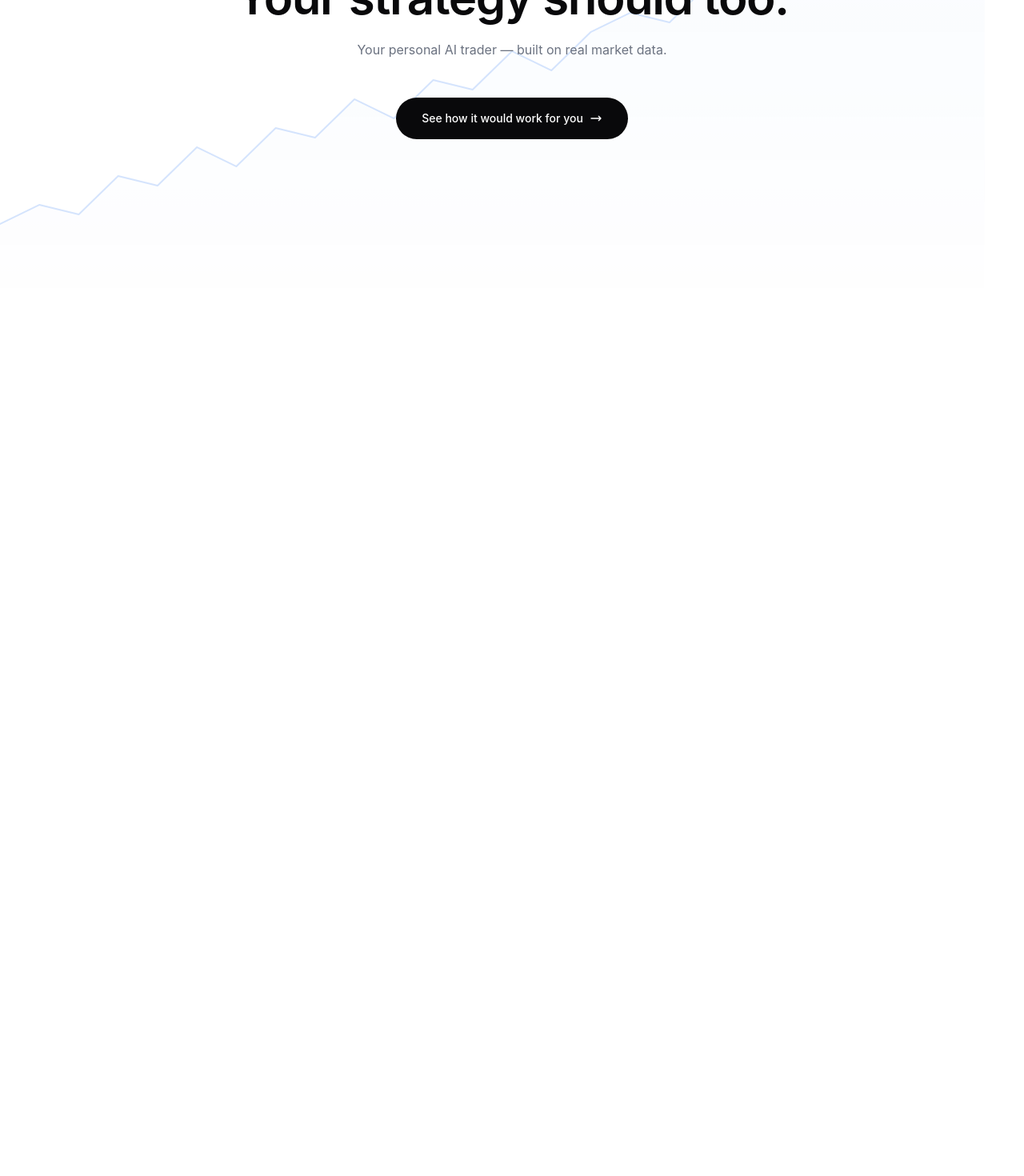
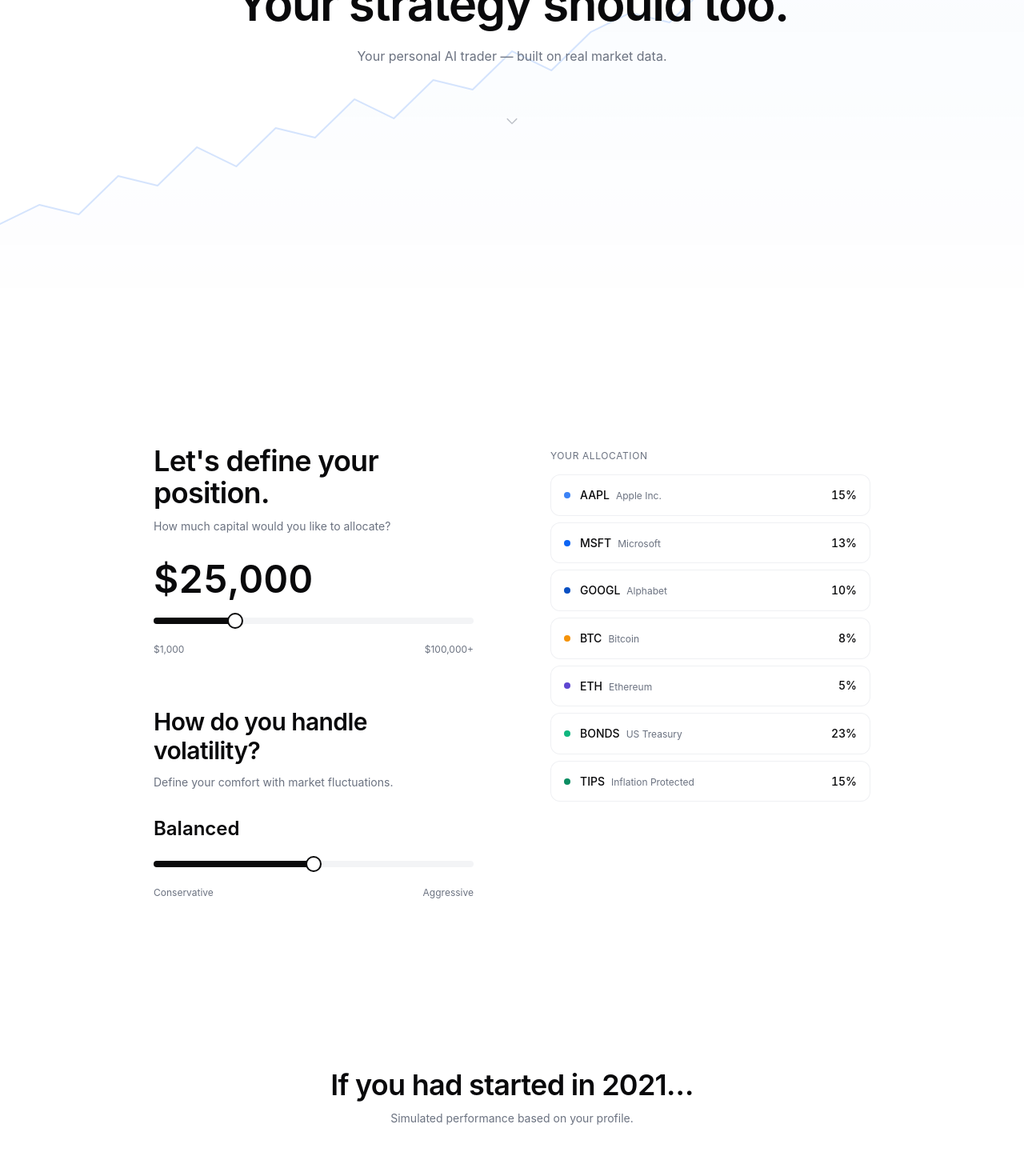
Before and after one commit to modernic13-blip/hackITBA2, a React (Vite) app: page / in a window 1280 px wide. Shown: the part 360-1830 px from the top of the page at 80% size. Before the commit the page ends 800 px from the top, so only its background shows below. Built offline with nearby package versions, Linux system fonts and the light colour scheme; the HTML template or start-up script is replaced by a standard one.

Commit message:
Switched flow to scroll sections

```diff
--- a/src/components/BacktestingReveal.tsx
+++ b/src/components/BacktestingReveal.tsx
@@ -1,13 +1,7 @@
-import { useState, useEffect } from "react";
-import { motion } from "framer-motion";
+import { useState, useEffect, useRef } from "react";
+import { motion, useInView } from "framer-motion";
 import {
-  LineChart,
-  Line,
-  XAxis,
-  YAxis,
-  ResponsiveContainer,
-  ReferenceDot,
-  Tooltip,
+  LineChart, Line, XAxis, YAxis, ResponsiveContainer, ReferenceDot, Tooltip,
 } from "recharts";
 import { portfolioGrowthData, backtestMetrics, backtestAnnotations } from "@/data/mockData";
 
@@ -15,6 +9,9 @@ const BacktestingReveal = ({ capital, risk }: { capital: number; risk: number })
   const [visiblePoints, setVisiblePoints] = useState(0);
   const [showMetrics, setShowMetrics] = useState(false);
   const [showAnnotation, setShowAnnotation] = useState(-1);
+  const sectionRef = useRef<HTMLDivElement>(null);
+  const isInView = useInView(sectionRef, { once: true, margin: "-200px" });
+  const hasStarted = useRef(false);
 
   const multiplier = capital / 10000;
   const riskMultiplier = 0.8 + (risk / 100) * 0.4;
@@ -25,6 +22,9 @@ const BacktestingReveal = ({ capital, risk }: { capital: number; risk: number })
   }));
 
   useEffect(() => {
+    if (!isInView || hasStarted.current) return;
+    hasStarted.current = true;
+
     const interval = setInterval(() => {
       setVisiblePoints((prev) => {
         if (prev >= chartData.length) {
@@ -32,30 +32,28 @@ const BacktestingReveal = ({ capital, risk }: { capital: number; risk: number })
           setTimeout(() => setShowMetrics(true), 500);
           return prev;
         }
-
-        // Pause at drawdown points
         const annotation = backtestAnnotations.find((a) => a.index === prev);
         if (annotation) {
           setShowAnnotation(prev);
           setTimeout(() => setShowAnnotation(-1), 2000);
         }
-
         return prev + 1;
       });
     }, 200);
     return () => clearInterval(interval);
-  }, [chartData.length]);
+  }, [isInView, chartData.length]);
 
   const animatedData = chartData.slice(0, visiblePoints);
   const finalValue = chartData[chartData.length - 1]?.value ?? 0;
   const totalReturn = ((finalValue - chartData[0].value) / chartData[0].value * 100).toFixed(1);
 
   return (
-    <section className="min-h-screen flex items-center justify-center px-6 py-24">
+    <section ref={sectionRef} className="min-h-screen flex items-center justify-center px-6 py-24">
       <div className="w-full max-w-4xl space-y-16">
         <motion.div
           initial={{ opacity: 0, y: 20 }}
-          animate={{ opacity: 1, y: 0 }}
+          whileInView={{ opacity: 1, y: 0 }}
+          viewport={{ once: true }}
           transition={{ duration: 0.6 }}
           className="text-center"
         >
@@ -67,66 +65,32 @@ const BacktestingReveal = ({ capital, risk }: { capital: number; risk: number })
           </p>
         </motion.div>
 
-        {/* Chart */}
         <motion.div
           initial={{ opacity: 0 }}
-          animate={{ opacity: 1 }}
+          whileInView={{ opacity: 1 }}
+          viewport={{ once: true }}
           transition={{ duration: 0.8, delay: 0.3 }}
           className="relative"
         >
           <div className="h-[360px] w-full">
             <ResponsiveContainer width="100%" height="100%">
               <LineChart data={animatedData} margin={{ top: 20, right: 20, bottom: 20, left: 20 }}>
-                <XAxis
-                  dataKey="month"
-                  axisLine={false}
-                  tickLine={false}
-                  tick={{ fontSize: 11, fill: "hsl(220, 9%, 46%)" }}
-                  interval="preserveStartEnd"
-                />
-                <YAxis
-                  axisLine={false}
-                  tickLine={false}
-                  tick={{ fontSize: 11, fill: "hsl(220, 9%, 46%)" }}
-                  tickFormatter={(v) => `$${(v / 1000).toFixed(0)}k`}
-                  width={50}
-                />
+                <XAxis dataKey="month" axisLine={false} tickLine={false} tick={{ fontSize: 11, fill: "hsl(220, 9%, 46%)" }} interval="preserveStartEnd" />
+                <YAxis axisLine={false} tickLine={false} tick={{ fontSize: 11, fill: "hsl(220, 9%, 46%)" }} tickFormatter={(v) => `$${(v / 1000).toFixed(0)}k`} width={50} />
                 <Tooltip
-                  contentStyle={{
-                    background: "hsl(0, 0%, 100%)",
-                    border: "1px solid hsl(220, 13%, 91%)",
-                    borderRadius: "8px",
-                    fontSize: "12px",
-                    boxShadow: "0 4px 12px rgba(0,0,0,0.08)",
-                  }}
+                  contentStyle={{ background: "hsl(0, 0%, 100%)", border: "1px solid hsl(220, 13%, 91%)", borderRadius: "8px", fontSize: "12px", boxShadow: "0 4px 12px rgba(0,0,0,0.08)" }}
                   formatter={(value: number) => [`$${value.toLocaleString()}`, "Portfolio Value"]}
                 />
-                <Line
-                  type="monotone"
-                  dataKey="value"
-                  stroke="hsl(217, 91%, 60%)"
-                  strokeWidth={2.5}
-                  dot={false}
-                  animationDuration={0}
-                />
+                <Line type="monotone" dataKey="value" stroke="hsl(217, 91%, 60%)" strokeWidth={2.5} dot={false} animationDuration={0} />
                 {backtestAnnotations.map((ann) =>
                   visiblePoints > ann.index ? (
-                    <ReferenceDot
-                      key={ann.index}
-                      x={chartData[ann.index]?.month}
-                      y={chartData[ann.index]?.value * multiplier * riskMultiplier}
-                      r={4}
-                      fill="hsl(217, 91%, 60%)"
-                      stroke="hsl(0, 0%, 100%)"
-                      strokeWidth={2}
-                    />
+                    <ReferenceDot key={ann.index} x={chartData[ann.index]?.month} y={chartData[ann.index]?.value * multiplier * riskMultiplier} r={4} fill="hsl(217, 91%, 60%)" stroke="hsl(0, 0%, 100%)" strokeWidth={2} />
                   ) : null
                 )}
               </LineChart>
             </ResponsiveContainer>
           </div>
 
-          {/* Floating annotation */}
           {showAnnotation >= 0 && (
             <motion.div
               initial={{ opacity: 0, y: 8 }}
@@ -139,14 +103,8 @@ const BacktestingReveal = ({ capital, risk }: { capital: number; risk: number })
           )}
         </motion.div>
 
-        {/* Metrics */}
         {showMetrics && (
-          <motion.div
-            initial={{ opacity: 0, y: 20 }}
-            animate={{ opacity: 1, y: 0 }}
-            transition={{ duration: 0.6 }}
-            className="grid grid-cols-1 sm:grid-cols-3 gap-6"
-          >
+          <motion.div initial={{ opacity: 0, y: 20 }} animate={{ opacity: 1, y: 0 }} transition={{ duration: 0.6 }} className="grid grid-cols-1 sm:grid-cols-3 gap-6">
             <div className="text-center p-6 rounded-xl border border-border bg-card">
               <p className="text-xs text-muted-foreground uppercase tracking-wider mb-2">Total Return</p>
               <p className="text-3xl font-semibold text-success">+{totalReturn}%</p>
@@ -162,14 +120,8 @@ const BacktestingReveal = ({ capital, risk }: { capital: number; risk: number })
           </motion.div>
         )}
 
-        {/* Microcopy */}
         {showMetrics && (
-          <motion.div
-            initial={{ opacity: 0 }}
-            animate={{ opacity: 1 }}
-            transition={{ delay: 0.4 }}
-            className="text-center space-y-1"
-          >
+          <motion.div initial={{ opacity: 0 }} animate={{ opacity: 1 }} transition={{ delay: 0.4 }} className="text-center space-y-1">
             <p className="text-sm text-muted-foreground">Not perfect. But adaptive.</p>
             <p className="text-xs text-muted-foreground/70">Designed to respond, not predict.</p>
           </motion.div>
--- a/src/components/HeroSection.tsx
+++ b/src/components/HeroSection.tsx
@@ -8,7 +8,6 @@ const PortfolioLine = () => {
   useEffect(() => {
     const canvas = canvasRef.current;
     if (!canvas) return;
-
     const ctx = canvas.getContext("2d");
     if (!ctx) return;
 
@@ -20,22 +19,17 @@ const PortfolioLine = () => {
     resize();
     window.addEventListener("resize", resize);
 
-    const points = [
-      20, 22, 21, 25, 24, 28, 26, 30, 29, 33, 31, 35, 34, 38, 36, 40, 42, 41, 45, 48, 50, 49, 53, 55, 54, 58, 60,
-    ];
-
+    const points = [20, 22, 21, 25, 24, 28, 26, 30, 29, 33, 31, 35, 34, 38, 36, 40, 42, 41, 45, 48, 50, 49, 53, 55, 54, 58, 60];
     let progress = 0;
 
     const draw = () => {
       const w = canvas.offsetWidth;
       const h = canvas.offsetHeight;
       ctx.clearRect(0, 0, w, h);
-
       const segmentWidth = w / (points.length - 1);
       const minY = Math.min(...points);
       const maxY = Math.max(...points);
       const range = maxY - minY;
-
       const currentPoints = Math.min(Math.floor(progress * points.length), points.length);
 
       if (currentPoints < 2) {
@@ -44,7 +38,6 @@ const PortfolioLine = () => {
         return;
       }
 
-      // Draw line
       ctx.beginPath();
       ctx.strokeStyle = "hsla(217, 91%, 60%, 0.3)";
       ctx.lineWidth = 2;
@@ -59,9 +52,7 @@ const PortfolioLine = () => {
       }
       ctx.stroke();
 
-      // Fill gradient
       const lastX = (currentPoints - 1) * segmentWidth;
-      const lastY = h - ((points[currentPoints - 1] - minY) / range) * h * 0.6 - h * 0.2;
       ctx.lineTo(lastX, h);
       ctx.lineTo(0, h);
       ctx.closePath();
@@ -72,15 +63,11 @@ const PortfolioLine = () => {
       ctx.fillStyle = gradient;
       ctx.fill();
 
-      if (progress < 1) {
-        progress += 0.003;
-      }
-
+      if (progress < 1) progress += 0.003;
       animationRef.current = requestAnimationFrame(draw);
     };
 
     animationRef.current = requestAnimationFrame(draw);
-
     return () => {
       cancelAnimationFrame(animationRef.current);
       window.removeEventListener("resize", resize);
@@ -96,11 +83,10 @@ const PortfolioLine = () => {
   );
 };
 
-const HeroSection = ({ onCTA }: { onCTA: () => void }) => {
+const HeroSection = () => {
   return (
     <section className="relative min-h-screen flex items-center justify-center overflow-hidden">
       <PortfolioLine />
-
       <div className="relative z-10 text-center max-w-3xl mx-auto px-6">
         <motion.h1
           initial={{ opacity: 0, y: 20 }}
@@ -112,7 +98,6 @@ const HeroSection = ({ onCTA }: { onCTA: () => void }) => {
           <br />
           Your strategy should too.
         </motion.h1>
-
         <motion.p
           initial={{ opacity: 0, y: 20 }}
           animate={{ opacity: 1, y: 0 }}
@@ -121,28 +106,15 @@ const HeroSection = ({ onCTA }: { onCTA: () => void }) => {
         >
           Your personal AI trader — built on real market data.
         </motion.p>
-
         <motion.div
-          initial={{ opacity: 0, y: 20 }}
-          animate={{ opacity: 1, y: 0 }}
-          transition={{ duration: 0.8, ease: "easeOut", delay: 0.6 }}
-          className="mt-12"
+          initial={{ opacity: 0 }}
+          animate={{ opacity: 1 }}
+          transition={{ duration: 1, delay: 1.2 }}
+          className="mt-16"
         >
-          <button
-            onClick={onCTA}
-            className="group relative inline-flex items-center gap-2 rounded-full bg-foreground text-background px-8 py-4 text-sm font-medium transition-all duration-300 hover:opacity-90 hover:scale-[1.02]"
-          >
-            See how it would work for you
-            <svg
-              className="w-4 h-4 transition-transform duration-300 group-hover:translate-x-1"
-              fill="none"
-              viewBox="0 0 24 24"
-              stroke="currentColor"
-              strokeWidth={2}
-            >
-              <path strokeLinecap="round" strokeLinejoin="round" d="M17 8l4 4m0 0l-4 4m4-4H3" />
-            </svg>
-          </button>
+          <svg className="w-5 h-5 mx-auto text-muted-foreground/50 animate-bounce" fill="none" viewBox="0 0 24 24" stroke="currentColor" strokeWidth={1.5}>
+            <path strokeLinecap="round" strokeLinejoin="round" d="M19 9l-7 7-7-7" />
+          </svg>
         </motion.div>
       </div>
     </section>
--- a/src/components/OnboardingFlow.tsx
+++ b/src/components/OnboardingFlow.tsx
@@ -1,27 +1,25 @@
-import { useState, useCallback } from "react";
-import { motion, AnimatePresence } from "framer-motion";
-import { getPortfolioAllocation, formatCurrency, type Asset } from "@/data/mockData";
+import { useCallback } from "react";
+import { motion } from "framer-motion";
+import { getPortfolioAllocation, type Asset } from "@/data/mockData";
 import { Slider } from "@/components/ui/slider";
 
-const microcopyPhrases = [
-  "Adjusting your allocation…",
-  "Rebalancing based on your profile…",
-  "Optimizing risk-return ratio…",
-];
+interface OnboardingFlowProps {
+  capital: number;
+  risk: number;
+  onCapitalChange: (capital: number) => void;
+  onRiskChange: (risk: number) => void;
+}
 
 const AssetCard = ({ asset, index }: { asset: Asset; index: number }) => (
   <motion.div
     initial={{ opacity: 0, y: 12 }}
-    animate={{ opacity: 1, y: 0 }}
-    exit={{ opacity: 0, y: -8 }}
+    whileInView={{ opacity: 1, y: 0 }}
+    viewport={{ once: true }}
     transition={{ duration: 0.4, delay: index * 0.06, ease: "easeOut" }}
     className="flex items-center justify-between py-3 px-4 rounded-lg border border-border/60 bg-card"
   >
     <div className="flex items-center gap-3">
-      <div
-        className="w-2 h-2 rounded-full"
-        style={{ backgroundColor: asset.color }}
-      />
+      <div className="w-2 h-2 rounded-full" style={{ backgroundColor: asset.color }} />
       <div>
         <span className="text-sm font-medium text-foreground">{asset.symbol}</span>
         <span className="ml-2 text-xs text-muted-foreground">{asset.name}</span>
@@ -31,48 +29,33 @@ const AssetCard = ({ asset, index }: { asset: Asset; index: number }) => (
   </motion.div>
 );
 
-const OnboardingFlow = ({ onComplete }: { onComplete: (capital: number, risk: number) => void }) => {
-  const [step, setStep] = useState(0);
-  const [capital, setCapital] = useState(25000);
-  const [risk, setRisk] = useState(50);
-  const [microcopy, setMicrocopy] = useState("");
-  const [assets, setAssets] = useState<Asset[]>(getPortfolioAllocation(25000, 50));
+const OnboardingFlow = ({ capital, risk, onCapitalChange, onRiskChange }: OnboardingFlowProps) => {
+  const assets = getPortfolioAllocation(capital, risk);
+  const riskLabel = risk < 30 ? "Conservative" : risk < 70 ? "Balanced" : "Aggressive";
 
-  const updatePortfolio = useCallback((newCapital: number, newRisk: number) => {
-    setAssets(getPortfolioAllocation(newCapital, newRisk));
-    const phrase = microcopyPhrases[Math.floor(Math.random() * microcopyPhrases.length)];
-    setMicrocopy(phrase);
-    setTimeout(() => setMicrocopy(""), 2000);
-  }, []);
+  const handleCapitalChange = useCallback((value: number[]) => {
+    onCapitalChange(value[0]);
+  }, [onCapitalChange]);
 
-  const handleCapitalChange = (value: number[]) => {
-    const v = value[0];
-    setCapital(v);
-    updatePortfolio(v, risk);
-  };
-
-  const handleRiskChange = (value: number[]) => {
-    const v = value[0];
-    setRisk(v);
-    updatePortfolio(capital, v);
-  };
-
-  const riskLabel = risk < 30 ? "Conservative" : risk < 70 ? "Balanced" : "Aggressive";
+  const handleRiskChange = useCallback((value: number[]) => {
+    onRiskChange(value[0]);
+  }, [onRiskChange]);
 
   return (
     <section className="min-h-screen flex items-center justify-center px-6 py-24">
       <div className="w-full max-w-4xl">
-        <AnimatePresence mode="wait">
-          {step === 0 && (
+        <div className="grid grid-cols-1 lg:grid-cols-2 gap-16 lg:gap-24">
+          {/* Left: Controls */}
+          <div className="space-y-16">
+            {/* Capital */}
             <motion.div
-              key="step-0"
               initial={{ opacity: 0, y: 20 }}
-              animate={{ opacity: 1, y: 0 }}
-              exit={{ opacity: 0, y: -20 }}
-              transition={{ duration: 0.5 }}
-              className="space-y-16"
+              whileInView={{ opacity: 1, y: 0 }}
+              viewport={{ once: true, margin: "-100px" }}
+              transition={{ duration: 0.6 }}
+              className="space-y-8"
             >
-              <div className="text-center">
+              <div>
                 <h2 className="text-3xl sm:text-4xl font-semibold text-foreground">
                   Let's define your position.
                 </h2>
@@ -80,9 +63,8 @@ const OnboardingFlow = ({ onComplete }: { onComplete: (capital: number, risk: nu
                   How much capital would you like to allocate?
                 </p>
               </div>
-
-              <div className="max-w-lg mx-auto space-y-8">
-                <div className="text-center">
+              <div className="space-y-6">
+                <div>
                   <span className="text-5xl font-semibold text-foreground tabular-nums">
                     {capital >= 100000 ? "$100k+" : `$${capital.toLocaleString()}`}
                   </span>
@@ -100,43 +82,26 @@ const OnboardingFlow = ({ onComplete }: { onComplete: (capital: number, risk: nu
                   <span>$100,000+</span>
                 </div>
               </div>
+            </motion.div>
 
-              <div className="text-center">
-                <button
-                  onClick={() => setStep(1)}
-                  className="inline-flex items-center gap-2 text-sm text-muted-foreground hover:text-foreground transition-colors duration-200"
-                >
-                  Continue
-                  <svg className="w-4 h-4" fill="none" viewBox="0 0 24 24" stroke="currentColor" strokeWidth={2}>
-                    <path strokeLinecap="round" strokeLinejoin="round" d="M19 12H5m7 7l7-7-7-7" />
-                  </svg>
-                </button>
-              </div>
-            </motion.div>
-          )}
-
-          {step === 1 && (
+            {/* Risk */}
             <motion.div
-              key="step-1"
               initial={{ opacity: 0, y: 20 }}
-              animate={{ opacity: 1, y: 0 }}
-              exit={{ opacity: 0, y: -20 }}
-              transition={{ duration: 0.5 }}
-              className="space-y-12"
+              whileInView={{ opacity: 1, y: 0 }}
+              viewport={{ once: true, margin: "-100px" }}
+              transition={{ duration: 0.6 }}
+              className="space-y-8"
             >
-              <div className="text-center">
-                <h2 className="text-3xl sm:text-4xl font-semibold text-foreground">
+              <div>
+                <h2 className="text-2xl sm:text-3xl font-semibold text-foreground">
                   How do you handle volatility?
                 </h2>
                 <p className="mt-3 text-muted-foreground text-sm">
                   Define your comfort with market fluctuations.
                 </p>
               </div>
-
-              <div className="max-w-lg mx-auto space-y-8">
-                <div className="text-center">
-                  <span className="text-2xl font-semibold text-foreground">{riskLabel}</span>
-                </div>
+              <div className="space-y-6">
+                <span className="text-2xl font-semibold text-foreground">{riskLabel}</span>
                 <Slider
                   value={[risk]}
                   onValueChange={handleRiskChange}
@@ -150,45 +115,27 @@ const OnboardingFlow = ({ onComplete }: { onComplete: (capital: number, risk: nu
                   <span>Aggressive</span>
                 </div>
               </div>
+            </motion.div>
+          </div>
 
-              {/* Live portfolio preview */}
-              <div className="max-w-lg mx-auto space-y-3">
-                <div className="flex items-center justify-between mb-4">
-                  <span className="text-xs text-muted-foreground uppercase tracking-wider">Your allocation</span>
-                  <AnimatePresence>
-                    {microcopy && (
-                      <motion.span
-                        initial={{ opacity: 0 }}
-                        animate={{ opacity: 1 }}
-                        exit={{ opacity: 0 }}
-                        className="text-xs text-accent"
-                      >
-                        {microcopy}
-                      </motion.span>
-                    )}
-                  </AnimatePresence>
-                </div>
-                <AnimatePresence mode="popLayout">
-                  {assets.map((asset, i) => (
-                    <AssetCard key={asset.symbol} asset={asset} index={i} />
-                  ))}
-                </AnimatePresence>
-              </div>
-
-              <div className="text-center pt-4">
-                <button
-                  onClick={() => onComplete(capital, risk)}
-                  className="inline-flex items-center gap-2 rounded-full bg-foreground text-background px-8 py-4 text-sm font-medium transition-all duration-300 hover:opacity-90 hover:scale-[1.02]"
-                >
-                  See your backtest results
-                  <svg className="w-4 h-4" fill="none" viewBox="0 0 24 24" stroke="currentColor" strokeWidth={2}>
-                    <path strokeLinecap="round" strokeLinejoin="round" d="M17 8l4 4m0 0l-4 4m4-4H3" />
-                  </svg>
-                </button>
-              </div>
-            </motion.div>
-          )}
-        </AnimatePresence>
+          {/* Right: Live portfolio preview */}
+          <motion.div
+            initial={{ opacity: 0, y: 20 }}
+            whileInView={{ opacity: 1, y: 0 }}
+            viewport={{ once: true, margin: "-100px" }}
+            transition={{ duration: 0.6, delay: 0.2 }}
+            className="space-y-3 lg:sticky lg:top-24 lg:self-start"
+          >
+            <span className="text-xs text-muted-foreground uppercase tracking-wider">
+              Your allocation
+            </span>
+            <div className="space-y-2 mt-4">
+              {assets.map((asset, i) => (
+                <AssetCard key={asset.symbol} asset={asset} index={i} />
+              ))}
+            </div>
+          </motion.div>
+        </div>
       </div>
     </section>
   );
--- a/src/pages/Index.tsx
+++ b/src/pages/Index.tsx
@@ -1,43 +1,27 @@
-import { useState, useRef } from "react";
+import { useState, useCallback } from "react";
 import HeroSection from "@/components/HeroSection";
 import OnboardingFlow from "@/components/OnboardingFlow";
 import BacktestingReveal from "@/components/BacktestingReveal";
 import ConversionSection from "@/components/ConversionSection";
 
-type AppStage = "hero" | "onboarding" | "backtest" | "conversion";
-
 const Index = () => {
-  const [stage, setStage] = useState<AppStage>("hero");
   const [capital, setCapital] = useState(25000);
   const [risk, setRisk] = useState(50);
-  const mainRef = useRef<HTMLDivElement>(null);
 
-  const scrollToTop = () => {
-    window.scrollTo({ top: 0, behavior: "smooth" });
-  };
-
-  const handleCTA = () => {
-    setStage("onboarding");
-    scrollToTop();
-  };
-
-  const handleOnboardingComplete = (c: number, r: number) => {
-    setCapital(c);
-    setRisk(r);
-    setStage("backtest");
-    scrollToTop();
-  };
+  const handleCapitalChange = useCallback((c: number) => setCapital(c), []);
+  const handleRiskChange = useCallback((r: number) => setRisk(r), []);
 
   return (
-    <div ref={mainRef} className="min-h-screen bg-background">
-      {stage === "hero" && <HeroSection onCTA={handleCTA} />}
-      {stage === "onboarding" && <OnboardingFlow onComplete={handleOnboardingComplete} />}
-      {stage === "backtest" && (
-        <>
-          <BacktestingReveal capital={capital} risk={risk} />
-          <ConversionSection />
-        </>
-      )}
+    <div className="min-h-screen bg-background">
+      <HeroSection />
+      <OnboardingFlow
+        capital={capital}
+        risk={risk}
+        onCapitalChange={handleCapitalChange}
+        onRiskChange={handleRiskChange}
+      />
+      <BacktestingReveal capital={capital} risk={risk} />
+      <ConversionSection />
     </div>
   );
 };
```
